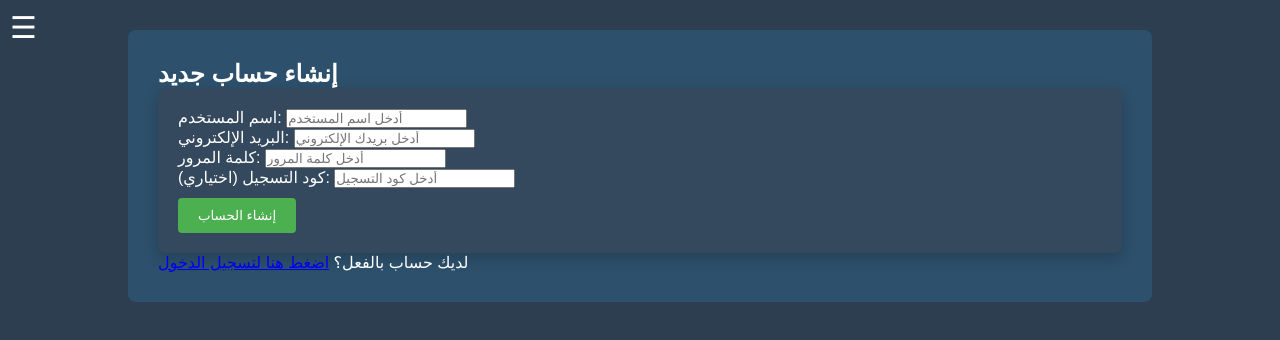
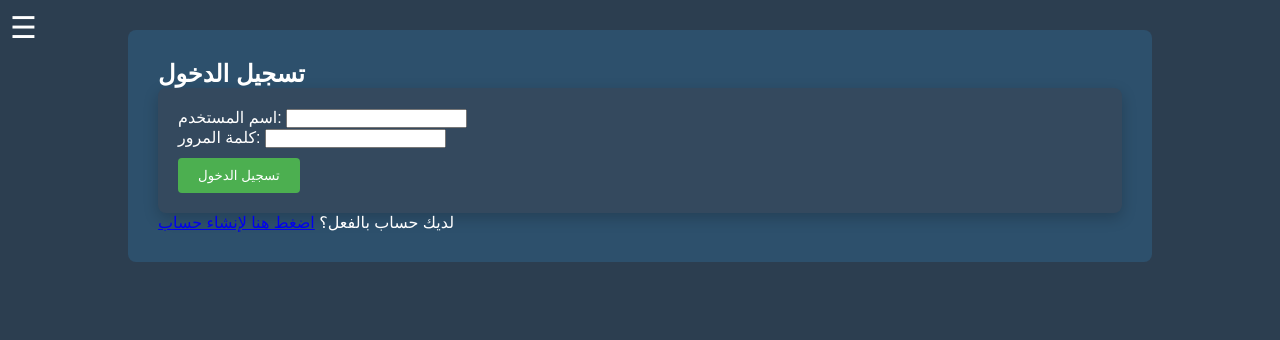
Before and after one commit to kakasi-pixle/store-shawarma, a plain HTML site: page index.html in a window 1280 px wide. Drawn offline with Linux system fonts and the light colour scheme.

Commit message:
Update index.html

```diff
--- a/index.html
+++ b/index.html
@@ -22,27 +22,8 @@
     </ul>
   </div>
 
-  <!-- صفحة إنشاء الحساب -->
-  <section id="register" class="section">
-    <h2>إنشاء حساب جديد</h2>
-    <div class="card">
-      <form id="registerForm">
-        <label for="register-username">اسم المستخدم:</label>
-        <input type="text" id="register-username" placeholder="أدخل اسم المستخدم" required><br>
-        <label for="register-email">البريد الإلكتروني:</label>
-        <input type="email" id="register-email" placeholder="أدخل بريدك الإلكتروني" required><br>
-        <label for="register-password">كلمة المرور:</label>
-        <input type="password" id="register-password" placeholder="أدخل كلمة المرور" required><br>
-        <label for="register-code">كود التسجيل (اختياري):</label>
-        <input type="text" id="register-code" placeholder="أدخل كود التسجيل"><br>
-        <button type="submit">إنشاء الحساب</button>
-      </form>
-    </div>
-    <p>لديك حساب بالفعل؟ <a href="#" id="show-login">اضغط هنا لتسجيل الدخول</a></p>
-  </section>
-
   <!-- صفحة تسجيل الدخول -->
-  <section id="login" class="section" style="display:none;">
+  <section id="login" class="section">
     <h2>تسجيل الدخول</h2>
     <div class="card">
       <form id="loginForm">
@@ -53,6 +34,24 @@
         <button type="submit">تسجيل الدخول</button>
       </form>
     </div>
+    <p>لديك حساب بالفعل؟ <a href="#" id="show-register">اضغط هنا لإنشاء حساب</a></p>
+  </section>
+
+  <!-- صفحة إنشاء الحساب -->
+  <section id="register" class="section" style="display:none;">
+    <h2>إنشاء حساب جديد</h2>
+    <div class="card">
+      <form id="registerForm">
+        <label for="register-username">اسم المستخدم:</label>
+        <input type="text" id="register-username" placeholder="أدخل اسم المستخدم" required><br>
+        <label for="register-email">البريد الإلكتروني:</label>
+        <input type="email" id="register-email" placeholder="أدخل بريدك الإلكتروني" required><br>
+        <label for="register-password">كلمة المرور:</label>
+        <input type="password" id="register-password" placeholder="أدخل كلمة المرور" required><br>
+        <button type="submit">إنشاء الحساب</button>
+      </form>
+    </div>
+    <p>لديك حساب بالفعل؟ <a href="#" id="show-login">اضغط هنا لتسجيل الدخول</a></p>
   </section>
 
   <!-- الصفحة الرئيسية -->
```
